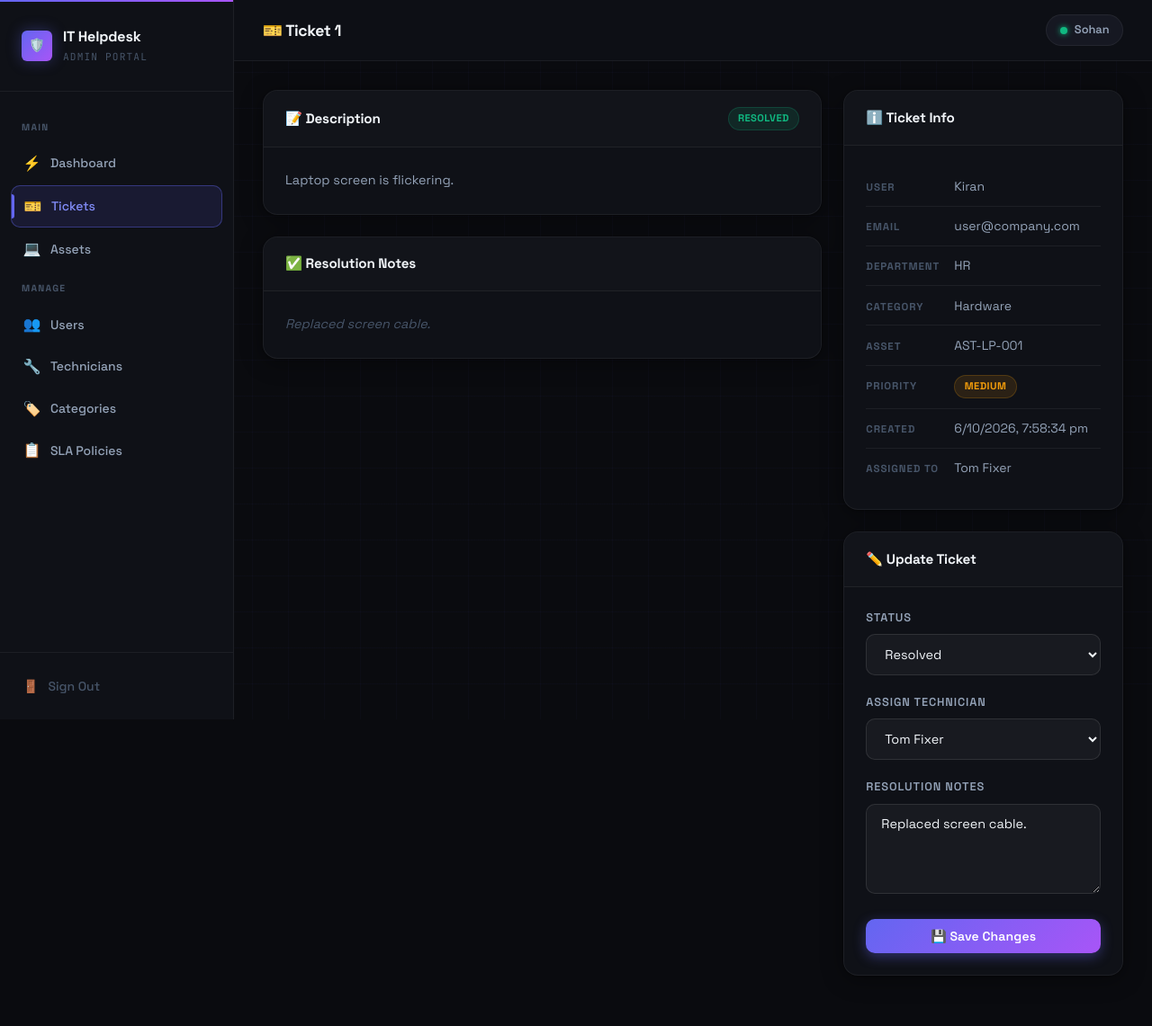
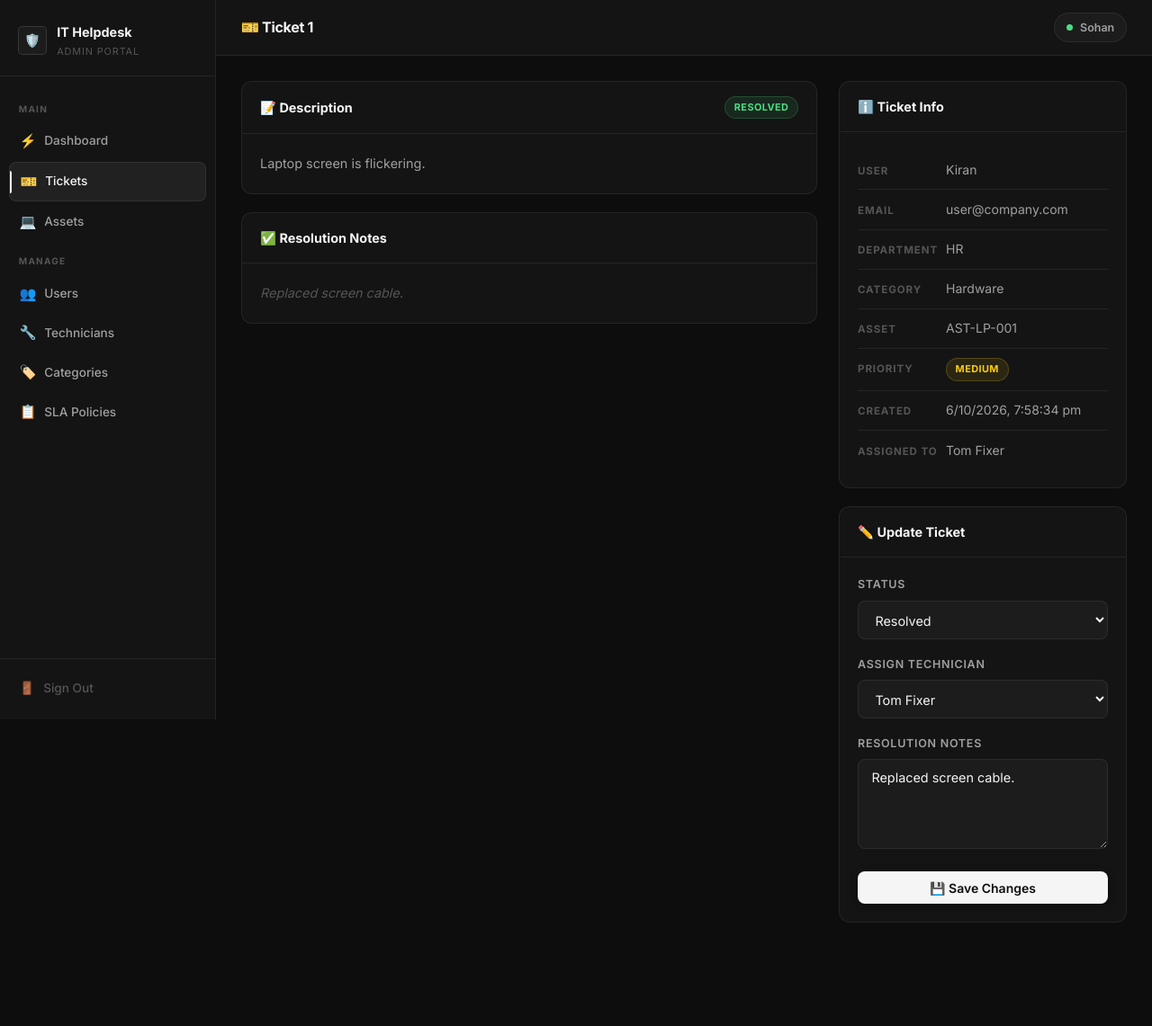
Before and after one commit to sohanyadav-123/DBMS_PBL, a Flask app: page /ticket_details/1 in a window 1280 px wide. Shown: the whole page at 90% size. After the commit the page ends 1026 px from the top, so only its background shows below. Run offline with Flask 3, Linux system fonts and the light colour scheme; a user stored in the database is signed in; data comes from the database, SQL or seed files in the repository.

Commit message:
fix: clean neutral theme + logout bug fix
- Remove all purple/blue/cyan neon colors from CSS
- Switch to clean neutral dark slate palette (white accents only)
- Fix logout modal bug: confirm button was re-intercepted
  causing sign out to never actually work
- Simpler Inter font (drop Space Grotesk/JetBrains)
- No gradients, no glows, no animated orbs

```diff
--- a/static/css/style.css
+++ b/static/css/style.css
@@ -1,59 +1,55 @@
-@import url('https://fonts.googleapis.com/css2?family=Space+Grotesk:wght@400;500;600;700&family=JetBrains+Mono:wght@400;500&display=swap');
+@import url('https://fonts.googleapis.com/css2?family=Inter:wght@400;500;600;700&display=swap');
 
 /* ============================================================
-   DESIGN SYSTEM — IT Helpdesk v2
-   Dark-first, glassmorphism, cyberpunk-industrial vibes
+   DESIGN SYSTEM — IT Helpdesk
+   Clean neutral dark theme — no neon, no slop
    ============================================================ */
 
 :root {
-    /* Core palette */
-    --bg-base:       #0a0b0f;
-    --bg-surface:    #0f1117;
-    --bg-elevated:   #161822;
-    --bg-glass:      rgba(22, 24, 34, 0.7);
+    /* Core backgrounds */
+    --bg-base:       #0d0d0d;
+    --bg-surface:    #141414;
+    --bg-elevated:   #1c1c1c;
+    --bg-glass:      rgba(20, 20, 20, 0.85);
 
-    /* Brand */
-    --accent:        #6366f1;
-    --accent-bright: #818cf8;
-    --accent-glow:   rgba(99, 102, 241, 0.35);
-    --accent-dim:    rgba(99, 102, 241, 0.12);
-    --neon-cyan:     #22d3ee;
-    --neon-purple:   #a855f7;
+    /* Accent — single clean white-ish highlight */
+    --accent:        #e2e2e2;
+    --accent-bright: #ffffff;
+    --accent-dim:    rgba(255, 255, 255, 0.06);
+    --accent-glow:   rgba(255, 255, 255, 0.08);
 
     /* Text */
-    --text-primary:  #f1f5f9;
-    --text-secondary:#94a3b8;
-    --text-muted:    #475569;
-    --text-accent:   var(--accent-bright);
+    --text-primary:  #f5f5f5;
+    --text-secondary:#a0a0a0;
+    --text-muted:    #555555;
 
     /* Borders */
-    --border-dim:    rgba(255,255,255,0.06);
-    --border-mid:    rgba(255,255,255,0.1);
-    --border-accent: rgba(99,102,241,0.4);
+    --border-dim:    rgba(255,255,255,0.07);
+    --border-mid:    rgba(255,255,255,0.12);
+    --border-accent: rgba(255,255,255,0.2);
 
-    /* Status colours */
-    --success:      #10b981;
-    --success-dim:  rgba(16,185,129,0.12);
-    --warning:      #f59e0b;
-    --warning-dim:  rgba(245,158,11,0.12);
-    --danger:       #f43f5e;
-    --danger-dim:   rgba(244,63,94,0.12);
-    --info:         #38bdf8;
-    --info-dim:     rgba(56,189,248,0.12);
+    /* Status colours — kept minimal */
+    --success:      #4ade80;
+    --success-dim:  rgba(74,222,128,0.1);
+    --warning:      #facc15;
+    --warning-dim:  rgba(250,204,21,0.1);
+    --danger:       #f87171;
+    --danger-dim:   rgba(248,113,113,0.1);
+    --info:         #94a3b8;
+    --info-dim:     rgba(148,163,184,0.1);
 
     /* Sidebar */
-    --sidebar-w:    260px;
+    --sidebar-w:    240px;
 
     /* Radii */
-    --r-sm:  6px;
-    --r-md:  10px;
-    --r-lg:  16px;
-    --r-xl:  20px;
+    --r-sm:  5px;
+    --r-md:  8px;
+    --r-lg:  12px;
+    --r-xl:  16px;
 
     /* Shadows */
-    --shadow-card: 0 4px 24px rgba(0,0,0,0.4), 0 1px 3px rgba(0,0,0,0.3);
-    --shadow-glow: 0 0 40px var(--accent-glow);
-    --shadow-btn:  0 4px 14px rgba(99,102,241,0.4);
+    --shadow-card: 0 2px 16px rgba(0,0,0,0.5);
+    --shadow-btn:  0 2px 8px rgba(0,0,0,0.4);
 }
 
 /* ─── Reset ──────────────────────────────────────────── */
@@ -64,7 +60,7 @@
 html { scroll-behavior: smooth; }
 
 body {
-    font-family: 'Space Grotesk', system-ui, sans-serif;
+    font-family: 'Inter', system-ui, sans-serif;
     background-color: var(--bg-base);
     color: var(--text-primary);
     min-height: 100vh;
@@ -73,24 +69,11 @@ body {
     line-height: 1.6;
 }
 
-/* Subtle animated grid background */
-body::before {
-    content: '';
-    position: fixed;
-    inset: 0;
-    background-image:
-        linear-gradient(rgba(99,102,241,0.03) 1px, transparent 1px),
-        linear-gradient(90deg, rgba(99,102,241,0.03) 1px, transparent 1px);
-    background-size: 40px 40px;
-    pointer-events: none;
-    z-index: 0;
-}
-
 /* ─── Scrollbar ───────────────────────────────────────── */
-::-webkit-scrollbar { width: 6px; }
+::-webkit-scrollbar { width: 5px; }
 ::-webkit-scrollbar-track { background: var(--bg-surface); }
-::-webkit-scrollbar-thumb { background: var(--border-mid); border-radius: 10px; }
-::-webkit-scrollbar-thumb:hover { background: var(--accent); }
+::-webkit-scrollbar-thumb { background: #333; border-radius: 10px; }
+::-webkit-scrollbar-thumb:hover { background: #555; }
 
 /* ─── Auth / Login page ──────────────────────────────── */
 .auth-container {
@@ -157,79 +107,77 @@ body::before {
     display: inline-flex;
     align-items: center;
     justify-content: center;
-    width: 56px; height: 56px;
-    background: linear-gradient(135deg, var(--accent), var(--neon-purple));
+    width: 52px; height: 52px;
+    background: var(--bg-elevated);
+    border: 1px solid var(--border-mid);
     border-radius: var(--r-md);
-    font-size: 1.5rem;
-    margin-bottom: 1rem;
-    box-shadow: var(--shadow-btn);
+    font-size: 1.4rem;
+    margin-bottom: 0.875rem;
 }
 
 .auth-logo h1 {
-    font-size: 1.3rem;
+    font-size: 1.2rem;
     font-weight: 700;
     color: var(--text-primary);
     letter-spacing: -0.02em;
 }
 
 .auth-logo p {
-    font-size: 0.8rem;
+    font-size: 0.78rem;
     color: var(--text-muted);
-    margin-top: 0.25rem;
-    font-family: 'JetBrains Mono', monospace;
-    letter-spacing: 0.08em;
+    margin-top: 0.2rem;
+    letter-spacing: 0.04em;
     text-transform: uppercase;
 }
 
 .auth-card h2 {
-    font-size: 1.4rem;
+    font-size: 1.3rem;
     font-weight: 700;
     color: var(--text-primary);
-    margin-bottom: 0.5rem;
+    margin-bottom: 0.4rem;
     letter-spacing: -0.02em;
 }
 
 .auth-subtitle {
-    font-size: 0.875rem;
+    font-size: 0.85rem;
     color: var(--text-secondary);
-    margin-bottom: 2rem;
+    margin-bottom: 1.75rem;
 }
 
 /* ─── Form Controls ──────────────────────────────────── */
 .form-group {
-    margin-bottom: 1.25rem;
+    margin-bottom: 1.1rem;
     position: relative;
 }
 
 .form-group label {
     display: block;
-    font-size: 0.8rem;
+    font-size: 0.78rem;
     font-weight: 600;
     color: var(--text-secondary);
-    margin-bottom: 0.5rem;
+    margin-bottom: 0.45rem;
     text-transform: uppercase;
-    letter-spacing: 0.07em;
+    letter-spacing: 0.06em;
 }
 
 .form-control {
     width: 100%;
-    padding: 0.75rem 1rem;
-    background: rgba(255,255,255,0.04);
-    border: 1px solid var(--border-mid);
+    padding: 0.7rem 0.9rem;
+    background: var(--bg-elevated);
+    border: 1px solid var(--border-dim);
     border-radius: var(--r-md);
     font-size: 0.9rem;
     font-family: inherit;
     color: var(--text-primary);
-    transition: border-color 0.2s, box-shadow 0.2s, background 0.2s;
+    transition: border-color 0.18s, box-shadow 0.18s;
     outline: none;
 }
 
 .form-control::placeholder { color: var(--text-muted); }
 
 .form-control:focus {
-    border-color: var(--accent);
-    background: rgba(99,102,241,0.06);
-    box-shadow: 0 0 0 3px var(--accent-glow);
+    border-color: var(--border-accent);
+    box-shadow: 0 0 0 3px rgba(255,255,255,0.06);
 }
 
 .form-control option {
@@ -247,7 +194,7 @@ select.form-control { cursor: pointer; }
     align-items: center;
     justify-content: center;
     gap: 0.4rem;
-    padding: 0.65rem 1.4rem;
+    padding: 0.6rem 1.25rem;
     font-size: 0.875rem;
     font-weight: 600;
     font-family: inherit;
@@ -255,38 +202,25 @@ select.form-control { cursor: pointer; }
     border-radius: var(--r-md);
     cursor: pointer;
     text-decoration: none;
-    transition: all 0.2s ease;
-    letter-spacing: 0.01em;
-    position: relative;
-    overflow: hidden;
+    transition: all 0.18s ease;
 }
 
-.btn::before {
-    content: '';
-    position: absolute;
-    inset: 0;
-    background: rgba(255,255,255,0);
-    transition: background 0.2s;
-}
-
-.btn:hover::before { background: rgba(255,255,255,0.07); }
-
 .btn-primary {
-    background: linear-gradient(135deg, var(--accent), var(--neon-purple));
-    color: #fff;
+    background: var(--text-primary);
+    color: #0d0d0d;
+    width: 100%;
     box-shadow: var(--shadow-btn);
-    width: 100%;
 }
 
 .btn-primary:hover {
-    transform: translateY(-2px);
-    box-shadow: 0 6px 20px rgba(99,102,241,0.5);
+    background: var(--accent-bright);
+    transform: translateY(-1px);
 }
 
 .btn-primary:active { transform: translateY(0); }
 
 .btn-sm {
-    padding: 0.35rem 0.85rem;
+    padding: 0.3rem 0.75rem;
     font-size: 0.78rem;
     width: auto !important;
 }
@@ -332,50 +266,38 @@ select.form-control { cursor: pointer; }
     overflow: hidden;
 }
 
-/* Glow line at top */
-.sidebar::after {
-    content: '';
-    position: absolute;
-    top: 0; left: 0; right: 0;
-    height: 2px;
-    background: linear-gradient(90deg, var(--accent), var(--neon-purple));
-}
-
 .sidebar-header {
-    padding: 1.75rem 1.5rem 1.25rem;
+    padding: 1.5rem 1.25rem 1.1rem;
     border-bottom: 1px solid var(--border-dim);
 }
 
 .sidebar-brand {
     display: flex;
     align-items: center;
-    gap: 0.75rem;
-    margin-bottom: 0.5rem;
+    gap: 0.7rem;
 }
 
 .sidebar-brand-icon {
-    width: 34px; height: 34px;
-    background: linear-gradient(135deg, var(--accent), var(--neon-purple));
+    width: 32px; height: 32px;
+    background: var(--bg-elevated);
+    border: 1px solid var(--border-mid);
     border-radius: var(--r-sm);
     display: flex; align-items: center; justify-content: center;
     font-size: 0.9rem;
     flex-shrink: 0;
-    box-shadow: 0 0 16px var(--accent-glow);
 }
 
 .sidebar-header h3 {
-    font-size: 1rem;
+    font-size: 0.9rem;
     font-weight: 700;
     color: var(--text-primary);
-    letter-spacing: -0.01em;
 }
 
 .sidebar-header small {
-    font-size: 0.7rem;
+    font-size: 0.68rem;
     color: var(--text-muted);
-    font-family: 'JetBrains Mono', monospace;
     text-transform: uppercase;
-    letter-spacing: 0.1em;
+    letter-spacing: 0.08em;
     display: block;
     margin-top: 0.1rem;
 }
@@ -383,40 +305,38 @@ select.form-control { cursor: pointer; }
 .sidebar-nav {
     flex: 1;
     list-style: none;
-    padding: 1.25rem 0.75rem;
+    padding: 1rem 0.6rem;
     overflow-y: auto;
 }
 
 .nav-section-label {
-    font-size: 0.65rem;
+    font-size: 0.63rem;
     font-weight: 700;
     color: var(--text-muted);
     text-transform: uppercase;
     letter-spacing: 0.12em;
-    padding: 0.75rem 0.75rem 0.4rem;
+    padding: 0.75rem 0.7rem 0.35rem;
 }
 
-.sidebar-nav li {
-    margin-bottom: 2px;
-}
+.sidebar-nav li { margin-bottom: 2px; }
 
 .sidebar-nav li a {
     display: flex;
     align-items: center;
-    gap: 0.65rem;
-    padding: 0.6rem 0.85rem;
+    gap: 0.6rem;
+    padding: 0.55rem 0.75rem;
     color: var(--text-secondary);
     text-decoration: none;
-    font-size: 0.875rem;
+    font-size: 0.85rem;
     font-weight: 500;
     border-radius: var(--r-md);
-    transition: all 0.18s ease;
+    transition: all 0.15s ease;
     position: relative;
 }
 
 .sidebar-nav li a .nav-icon {
-    font-size: 1rem;
-    width: 20px;
+    font-size: 0.95rem;
+    width: 18px;
     text-align: center;
     flex-shrink: 0;
 }
@@ -428,40 +348,40 @@ select.form-control { cursor: pointer; }
 
 .sidebar-nav li a.active {
     background: var(--accent-dim);
-    color: var(--accent-bright);
-    border: 1px solid var(--border-accent);
+    color: var(--text-primary);
+    border: 1px solid var(--border-dim);
 }
 
 .sidebar-nav li a.active::before {
     content: '';
     position: absolute;
     left: 0; top: 20%; bottom: 20%;
-    width: 3px;
-    background: var(--accent);
-    border-radius: 0 3px 3px 0;
+    width: 2px;
+    background: var(--text-primary);
+    border-radius: 0 2px 2px 0;
 }
 
 .sidebar-footer {
-    padding: 1rem 0.75rem;
+    padding: 0.875rem 0.6rem;
     border-top: 1px solid var(--border-dim);
 }
 
 .sidebar-footer .logout-btn {
     display: flex;
     align-items: center;
-    gap: 0.65rem;
+    gap: 0.6rem;
     width: 100%;
-    padding: 0.6rem 0.85rem;
+    padding: 0.55rem 0.75rem;
     background: none;
     border: none;
     border-radius: var(--r-md);
     color: var(--text-muted);
-    font-size: 0.875rem;
+    font-size: 0.85rem;
     font-weight: 500;
     font-family: inherit;
     cursor: pointer;
     text-decoration: none;
-    transition: all 0.18s ease;
+    transition: all 0.15s ease;
 }
 
 .sidebar-footer .logout-btn:hover {
@@ -477,16 +397,13 @@ select.form-control { cursor: pointer; }
     min-height: 100vh;
     margin-left: var(--sidebar-w);
     position: relative;
-    z-index: 1;
 }
 
 /* ─── Topbar ──────────────────────────────────────────── */
 .topbar {
-    background: rgba(15,17,23,0.85);
-    backdrop-filter: blur(10px);
-    -webkit-backdrop-filter: blur(10px);
+    background: var(--bg-surface);
     border-bottom: 1px solid var(--border-dim);
-    padding: 1rem 2rem;
+    padding: 0.875rem 1.75rem;
     display: flex;
     justify-content: space-between;
     align-items: center;
@@ -496,7 +413,7 @@ select.form-control { cursor: pointer; }
 }
 
 .topbar h2 {
-    font-size: 1.1rem;
+    font-size: 1rem;
     font-weight: 700;
     color: var(--text-primary);
     letter-spacing: -0.02em;
@@ -506,75 +423,60 @@ select.form-control { cursor: pointer; }
     display: flex;
     align-items: center;
     gap: 0.5rem;
-    padding: 0.4rem 0.9rem;
+    padding: 0.35rem 0.8rem;
     background: var(--bg-elevated);
     border: 1px solid var(--border-dim);
     border-radius: 9999px;
-    font-size: 0.8rem;
+    font-size: 0.78rem;
     font-weight: 600;
     color: var(--text-secondary);
 }
 
 .topbar-user .user-dot {
-    width: 8px; height: 8px;
+    width: 7px; height: 7px;
     background: var(--success);
     border-radius: 50%;
-    box-shadow: 0 0 6px var(--success);
 }
 
 /* ─── Content Area ────────────────────────────────────── */
 .content {
-    padding: 2rem;
+    padding: 1.75rem;
     flex: 1;
 }
 
 /* ─── Stats Grid ──────────────────────────────────────── */
 .stats-grid {
     display: grid;
-    grid-template-columns: repeat(auto-fill, minmax(200px, 1fr));
-    gap: 1.25rem;
-    margin-bottom: 2rem;
+    grid-template-columns: repeat(auto-fill, minmax(180px, 1fr));
+    gap: 1rem;
+    margin-bottom: 1.75rem;
 }
 
 .stat-card {
     background: var(--bg-surface);
     border: 1px solid var(--border-dim);
     border-radius: var(--r-lg);
-    padding: 1.5rem;
-    transition: transform 0.2s, border-color 0.2s, box-shadow 0.2s;
+    padding: 1.25rem;
+    transition: border-color 0.18s;
     position: relative;
     overflow: hidden;
 }
 
-.stat-card::before {
-    content: '';
-    position: absolute;
-    top: -1px; left: 0; right: 0;
-    height: 2px;
-    background: linear-gradient(90deg, var(--accent), var(--neon-cyan));
-    opacity: 0;
-    transition: opacity 0.2s;
+.stat-card:hover {
+    border-color: var(--border-mid);
 }
 
-.stat-card:hover {
-    transform: translateY(-3px);
-    border-color: var(--border-accent);
-    box-shadow: 0 8px 32px rgba(0,0,0,0.3), var(--shadow-glow);
-}
-
-.stat-card:hover::before { opacity: 1; }
-
 .stat-card h3 {
-    font-size: 0.7rem;
-    font-weight: 700;
+    font-size: 0.68rem;
+    font-weight: 600;
     color: var(--text-muted);
     text-transform: uppercase;
     letter-spacing: 0.1em;
-    margin-bottom: 0.75rem;
+    margin-bottom: 0.6rem;
 }
 
 .stat-card .value {
-    font-size: 2.25rem;
+    font-size: 2rem;
     font-weight: 700;
     color: var(--text-primary);
     line-height: 1;
@@ -593,26 +495,25 @@ select.form-control { cursor: pointer; }
     background: var(--bg-surface);
     border: 1px solid var(--border-dim);
     border-radius: var(--r-lg);
-    margin-bottom: 1.5rem;
+    margin-bottom: 1.25rem;
     overflow: hidden;
-    box-shadow: var(--shadow-card);
 }
 
 .card-header {
-    padding: 1.1rem 1.5rem;
+    padding: 1rem 1.25rem;
     border-bottom: 1px solid var(--border-dim);
     display: flex;
     justify-content: space-between;
     align-items: center;
-    background: rgba(255,255,255,0.01);
 }
 
 .card-header h3 {
-    font-size: 0.95rem;
+    font-size: 0.9rem;
     font-weight: 700;
     color: var(--text-primary);
-    letter-spacing: -0.01em;
 }
+
+.card-body { padding: 1.25rem; }
 
 /* ─── Tables ──────────────────────────────────────────── */
 .table-responsive { overflow-x: auto; }
@@ -648,58 +546,53 @@ td {
 
 td:first-child { color: var(--text-primary); font-weight: 600; }
 
-tbody tr {
-    transition: background 0.15s;
-}
-
+tbody tr { transition: background 0.12s; }
 tbody tr:hover { background: rgba(255,255,255,0.02); }
 tbody tr:last-child td { border-bottom: none; }
 
 td a {
-    color: var(--accent-bright);
+    color: var(--text-primary);
     text-decoration: none;
     font-weight: 600;
-    transition: color 0.15s;
+    transition: opacity 0.15s;
 }
-
-td a:hover { color: var(--neon-cyan); }
+td a:hover { opacity: 0.7; }
 
 /* ─── Badges ──────────────────────────────────────────── */
 .badge {
     display: inline-flex;
     align-items: center;
-    gap: 0.3rem;
-    padding: 0.2rem 0.65rem;
+    padding: 0.18rem 0.6rem;
     border-radius: 9999px;
-    font-size: 0.7rem;
+    font-size: 0.68rem;
     font-weight: 700;
     letter-spacing: 0.04em;
     text-transform: uppercase;
     white-space: nowrap;
 }
 
-.badge-open     { background: var(--info-dim);    color: var(--info);    border: 1px solid rgba(56,189,248,0.2); }
-.badge-progress { background: var(--warning-dim); color: var(--warning); border: 1px solid rgba(245,158,11,0.2); }
-.badge-resolved { background: var(--success-dim); color: var(--success); border: 1px solid rgba(16,185,129,0.2); }
+.badge-open     { background: var(--info-dim);    color: var(--info);    border: 1px solid rgba(148,163,184,0.2); }
+.badge-progress { background: var(--warning-dim); color: var(--warning); border: 1px solid rgba(250,204,21,0.2); }
+.badge-resolved { background: var(--success-dim); color: var(--success); border: 1px solid rgba(74,222,128,0.2); }
 .badge-closed   { background: rgba(255,255,255,0.04); color: var(--text-muted); border: 1px solid var(--border-dim); }
-.badge-high     { background: var(--danger-dim);  color: var(--danger);  border: 1px solid rgba(244,63,94,0.2); }
-.badge-medium   { background: var(--warning-dim); color: var(--warning); border: 1px solid rgba(245,158,11,0.2); }
-.badge-low      { background: var(--success-dim); color: var(--success); border: 1px solid rgba(16,185,129,0.2); }
+.badge-high     { background: var(--danger-dim);  color: var(--danger);  border: 1px solid rgba(248,113,113,0.2); }
+.badge-medium   { background: var(--warning-dim); color: var(--warning); border: 1px solid rgba(250,204,21,0.2); }
+.badge-low      { background: var(--success-dim); color: var(--success); border: 1px solid rgba(74,222,128,0.2); }
 
 /* ─── Alerts ──────────────────────────────────────────── */
 .alert {
-    padding: 0.875rem 1rem;
+    padding: 0.8rem 1rem;
     border-radius: var(--r-md);
     font-size: 0.875rem;
     font-weight: 500;
-    margin-bottom: 1.25rem;
+    margin-bottom: 1.1rem;
     display: flex;
     align-items: center;
     gap: 0.5rem;
 }
 
-.alert-error   { background: var(--danger-dim);  color: var(--danger);  border: 1px solid rgba(244,63,94,0.25); }
-.alert-success { background: var(--success-dim); color: var(--success); border: 1px solid rgba(16,185,129,0.25); }
+.alert-error   { background: var(--danger-dim);  color: var(--danger);  border: 1px solid rgba(248,113,113,0.2); }
+.alert-success { background: var(--success-dim); color: var(--success); border: 1px solid rgba(74,222,128,0.2); }
 
 /* ─── Logout Confirm Modal ────────────────────────────── */
 #logout-modal {
@@ -780,27 +672,21 @@ td a:hover { color: var(--neon-cyan); }
     border: 1px solid var(--border-mid);
     color: var(--text-secondary);
 }
-
 #logout-modal .btn-cancel:hover {
     background: var(--bg-elevated);
     color: var(--text-primary);
 }
 
 #logout-modal .btn-logout {
-    background: linear-gradient(135deg, var(--danger), #c2185b);
-    color: #fff;
-    box-shadow: 0 4px 14px rgba(244,63,94,0.4);
+    background: var(--danger);
+    color: #0d0d0d;
+    font-weight: 700;
+}
+#logout-modal .btn-logout:hover {
+    opacity: 0.88;
 }
 
-#logout-modal .btn-logout:hover {
-    box-shadow: 0 6px 20px rgba(244,63,94,0.5);
-    transform: translateY(-1px);
-}
-
-/* ─── Page-specific utility: card body padding ─────────── */
-.card-body { padding: 1.5rem; }
-
-/* ─── Responsive: stack on mobile ────────────────────── */
+/* ─── Responsive ──────────────────────────────────────── */
 @media (max-width: 768px) {
     .sidebar { width: 100%; position: relative; min-height: auto; }
     body { flex-direction: column; }
--- a/static/js/main.js
+++ b/static/js/main.js
@@ -64,10 +64,10 @@ document.addEventListener('DOMContentLoaded', () => {
     cancel.addEventListener('click', closeLogoutModal);
     backdrop.addEventListener('click', closeLogoutModal);
 
-    // Intercept logout clicks
+    // Intercept logout clicks (but NOT the confirm button inside the modal)
     document.addEventListener('click', (e) => {
         const logoutLink = e.target.closest('a[href="/logout"], .logout-btn[href="/logout"]');
-        if (logoutLink) {
+        if (logoutLink && logoutLink.id !== 'logout-confirm') {
             e.preventDefault();
             openLogoutModal();
         }
```
Also changed, not shown: other parts of static/css/style.css (+33 -71 lines).
